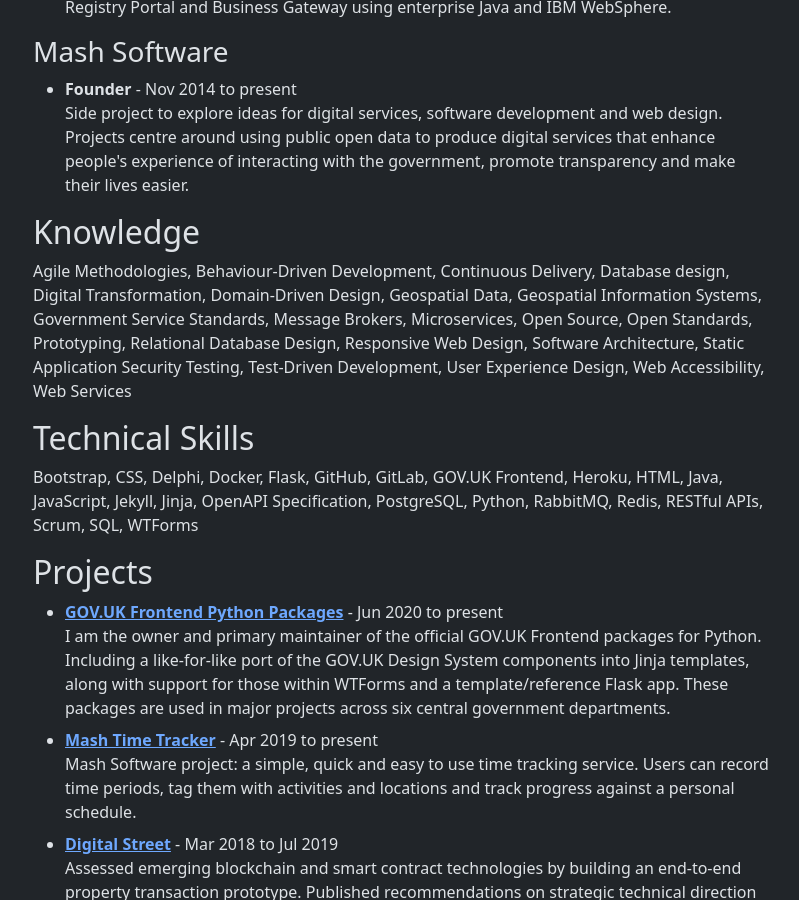
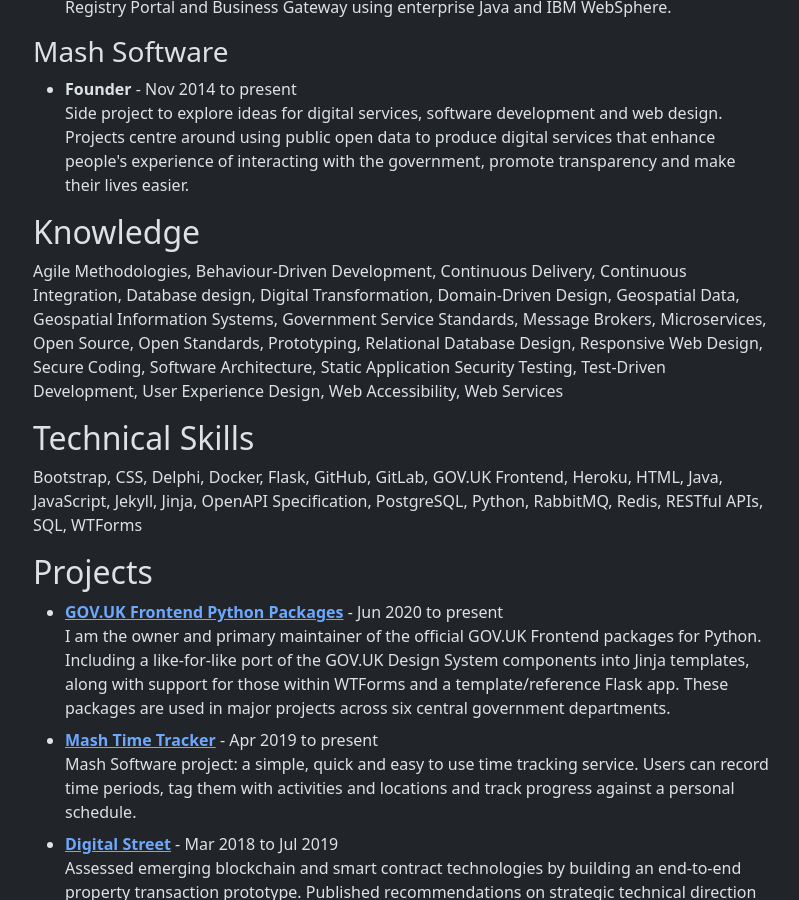
Before and after one commit to matthew-shaw/matthew-shaw.github.io, a Jekyll site: the page built from index.html, in a window 1280 px wide and 900 px high, scrolled down 1300 px. Shown: the whole window, without its empty margins (429-1228 px from the left). Built offline with Jekyll 4.4.1, drawn with Linux system fonts in a browser that asks for light colours.

Commit message:
knowledge

```diff
--- a/index.html
+++ b/index.html
@@ -89,15 +89,15 @@
         </ul>
 
         <h2 id="knowledge">Knowledge</h2>
-        <p>Agile Methodologies, Behaviour-Driven Development, Continuous Delivery, Database design, Digital
-            Transformation, Domain-Driven Design, Geospatial Data, Geospatial Information Systems, Government Service
-            Standards, Message Brokers, Microservices, Open Source, Open Standards, Prototyping, Relational Database
-            Design, Responsive Web Design, Software Architecture, Static Application Security Testing, Test-Driven
-            Development, User Experience Design, Web Accessibility, Web Services</p>
+        <p>Agile Methodologies, Behaviour-Driven Development, Continuous Delivery, Continuous Integration, Database
+            design, Digital Transformation, Domain-Driven Design, Geospatial Data, Geospatial Information Systems,
+            Government Service Standards, Message Brokers, Microservices, Open Source, Open Standards, Prototyping,
+            Relational Database Design, Responsive Web Design, Secure Coding, Software Architecture, Static Application
+            Security Testing, Test-Driven Development, User Experience Design, Web Accessibility, Web Services</p>
 
         <h2 id="technical-skills">Technical Skills</h2>
         <p>Bootstrap, CSS, Delphi, Docker, Flask, GitHub, GitLab, GOV.UK Frontend, Heroku, HTML, Java, JavaScript,
-            Jekyll, Jinja, OpenAPI Specification, PostgreSQL, Python, RabbitMQ, Redis, RESTful APIs, Scrum, SQL, WTForms
+            Jekyll, Jinja, OpenAPI Specification, PostgreSQL, Python, RabbitMQ, Redis, RESTful APIs, SQL, WTForms
         </p>
 
         <h2 id="projects">Projects</h2>
```
